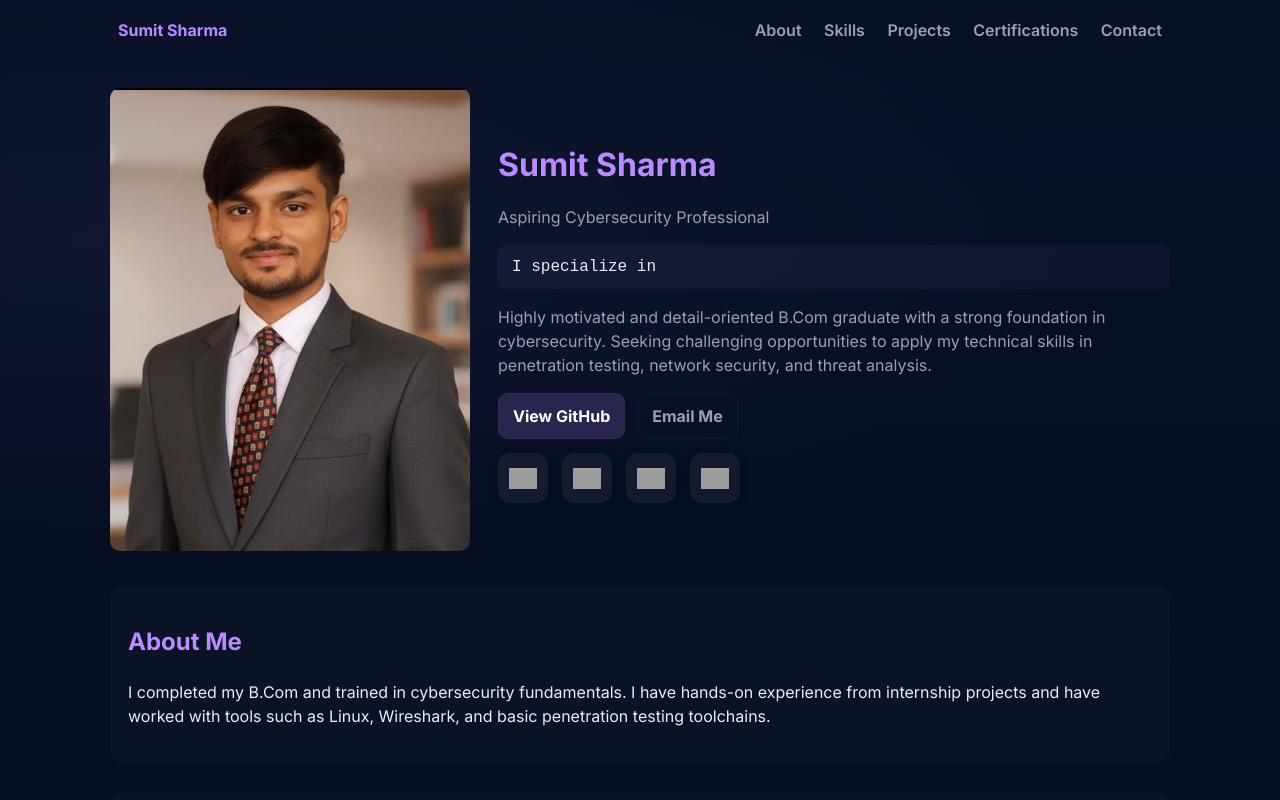
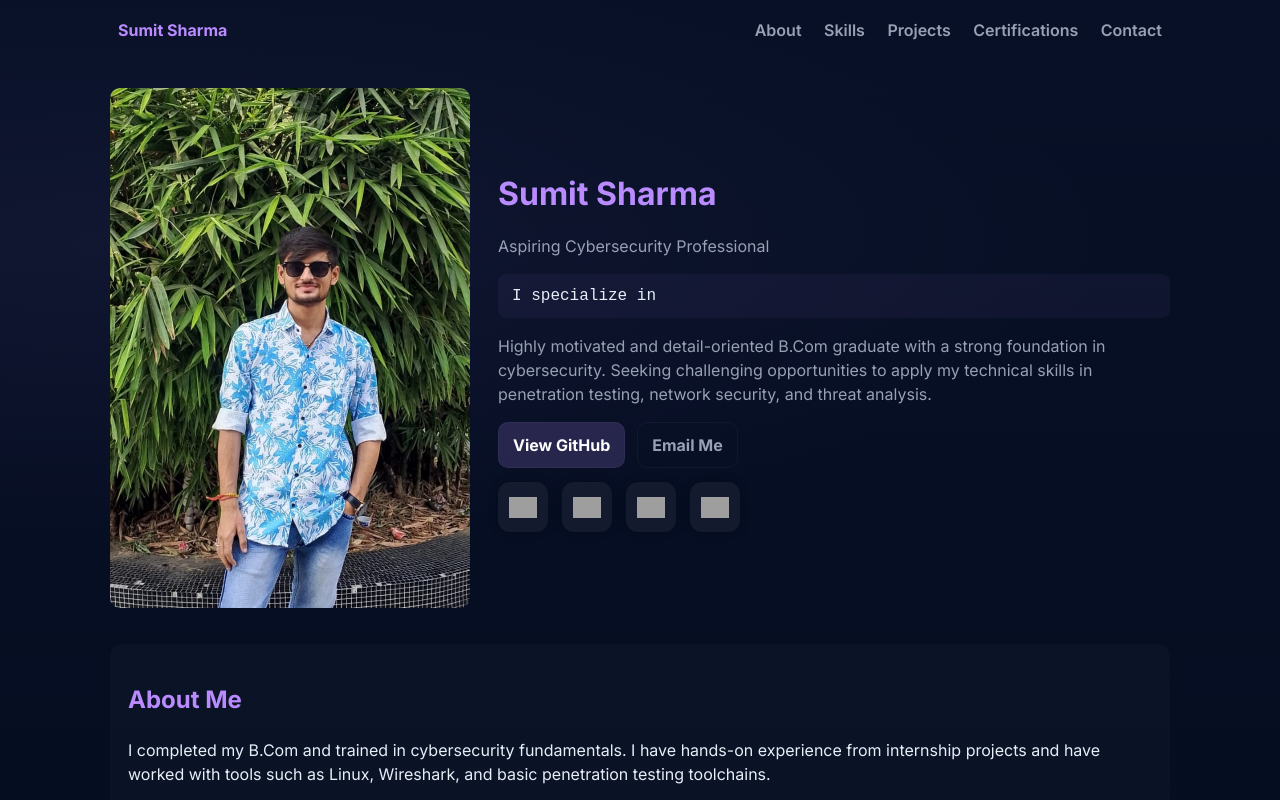
Before and after one commit to Sumit-Sharma-Cyber/Sumit-Portfolio, a plain HTML site: page index.html in a window 1280 px wide. Shown: the top 800 px of the page. Drawn offline with Linux system fonts and the light colour scheme; grey boxes are pictures that could not be loaded.

Commit message:
Update index.html

```diff
--- a/index.html
+++ b/index.html
@@ -23,7 +23,7 @@
   <main class="container">
     <section class="hero">
       <div class="hero-left">
-        <img src="sumit2.jpg" alt="Sumit Sharma" class="profile-full" />
+        <img src="sumit.jpg" alt="Sumit Sharma" class="profile-full" />
       </div>
 
       <div class="hero-right">
```
